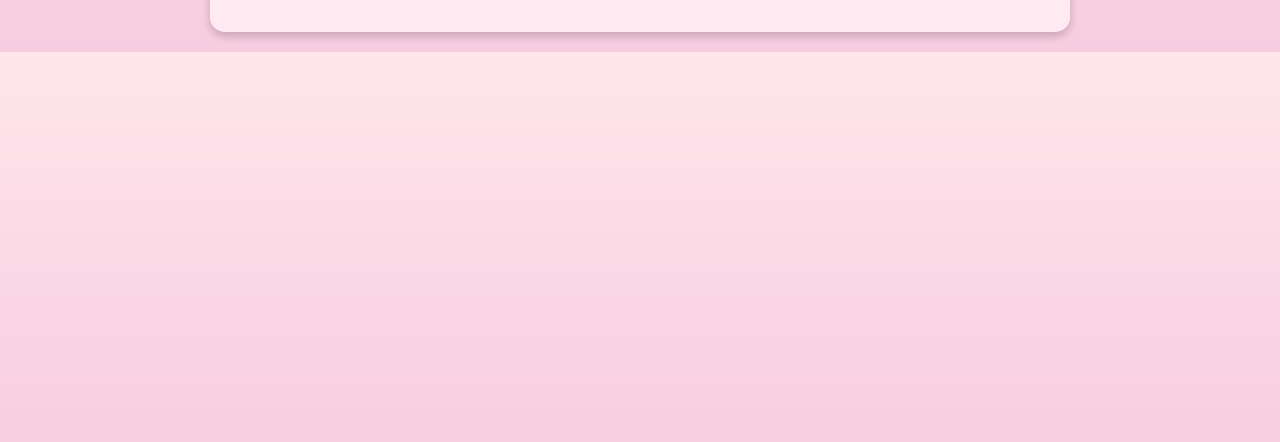
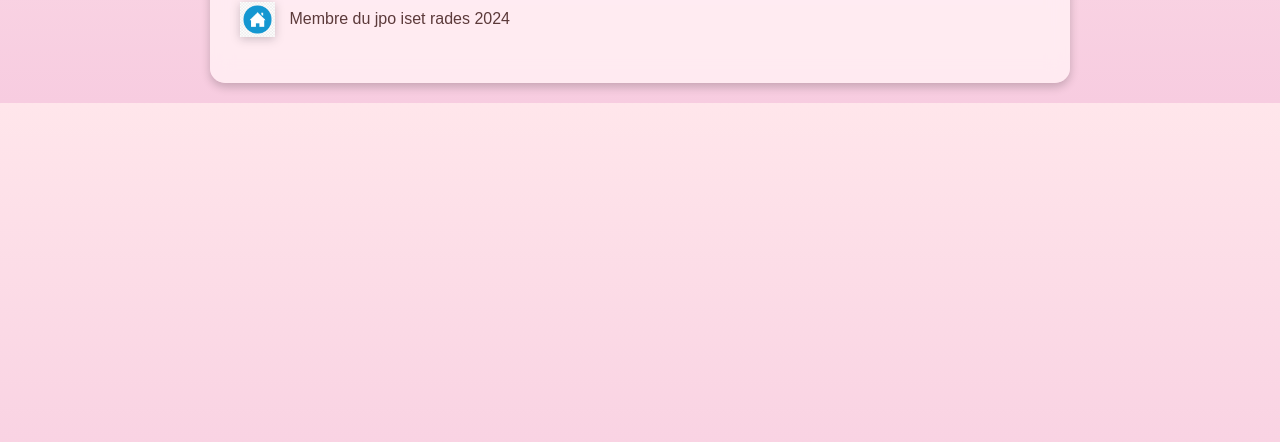
Before and after one commit to cyrinenjr/cyrine, a plain HTML site: page activities.html in a window 1280 px wide. Shown: the part 358-800 px from the top of the page. Drawn offline with Linux system fonts and the light colour scheme.

Commit message:
Update activities.html

```diff
--- a/activities.html
+++ b/activities.html
@@ -23,6 +23,7 @@
         <ul>
             <p><img src="images/robotek.png"  class="icon"> Membre du club Robotek à l'ISET Rades.</p>
             <p><img src="images/Logo IEEE IsetRades SB wHITE.png"  class="icon"> Membre du club au IEEE.</p>
+                        <p><img src="images/home.png"  class="icon"> Membre du jpo iset rades 2024</p>
 
 
         </ul>
```
